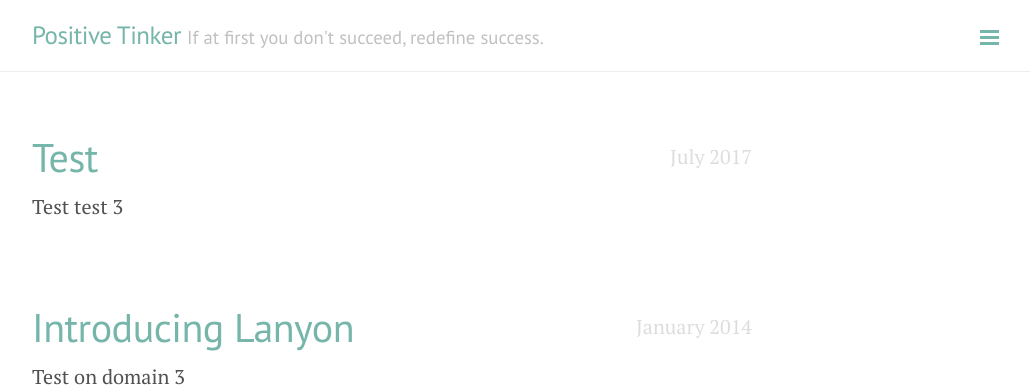
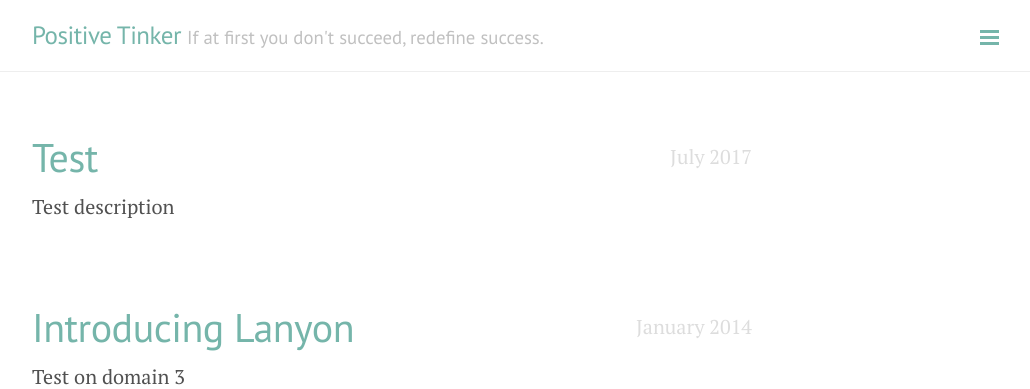
Before and after one commit to MikeTV/PositiveTinker, a Jekyll site: the page built from index.html, in a window 1280 px wide. Shown: the top 389 px of the page, without its empty margins (248-1278 px from the left). Built offline with Jekyll 4.4.1, drawn with Linux system fonts in a browser that asks for light colours; the list of posts is cut into pages by our own code.

Commit message:
Update from Forestry.io - 2017-07-15-test.md

```diff
--- a/_posts/2017-07-15-test.md
+++ b/_posts/2017-07-15-test.md
@@ -1,6 +1,7 @@
 ---
 date: 2017-07-15 10:40
 title: Test
+description: Test description
 layout: post
 ---
 
```
